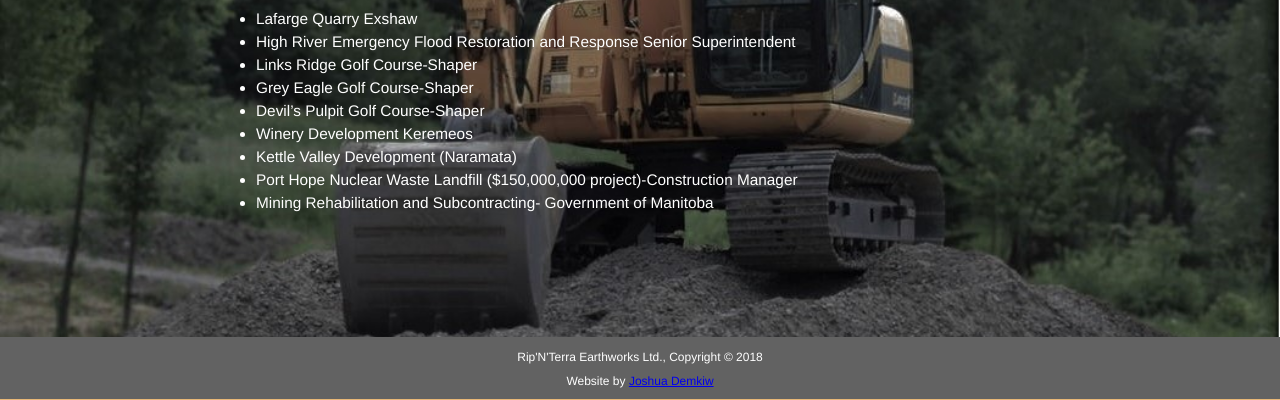
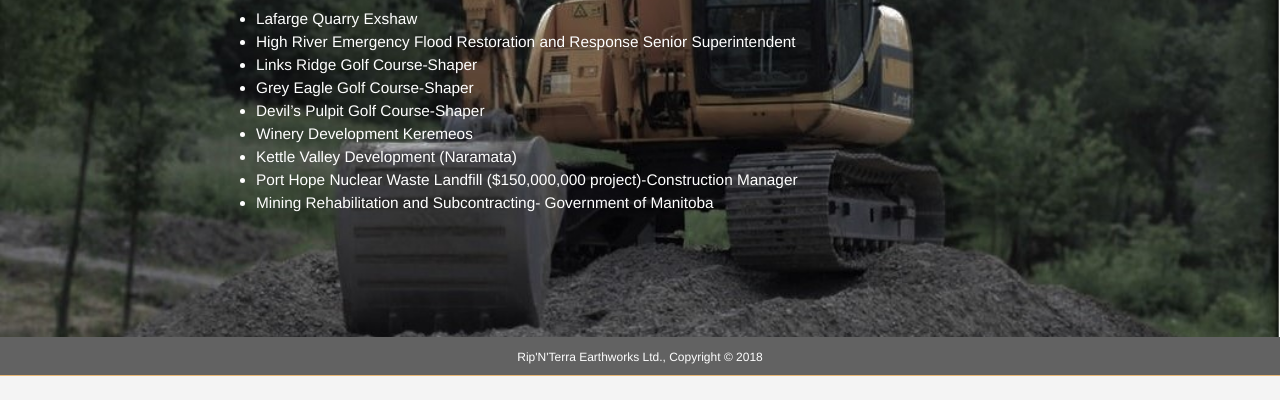
Before and after one commit to ripnterra/ripnterra.github.io, a plain HTML site: page projects.html in a window 1280 px wide. Shown: the part 469-869 px from the top of the page. After the commit the page ends 845 px from the top, so only its background shows below. Drawn offline with Linux system fonts and the light colour scheme.

Commit message:
Update projects.html

```diff
--- a/projects.html
+++ b/projects.html
@@ -59,7 +59,6 @@
 
     <footer>
       <p>Rip'N'Terra Earthworks Ltd., Copyright &copy; 2018</p>
-      <p id="josh">Website by <a href=http://www.joshuademkiw.com>Joshua Demkiw</a></p>
     </footer>
 
 
```
